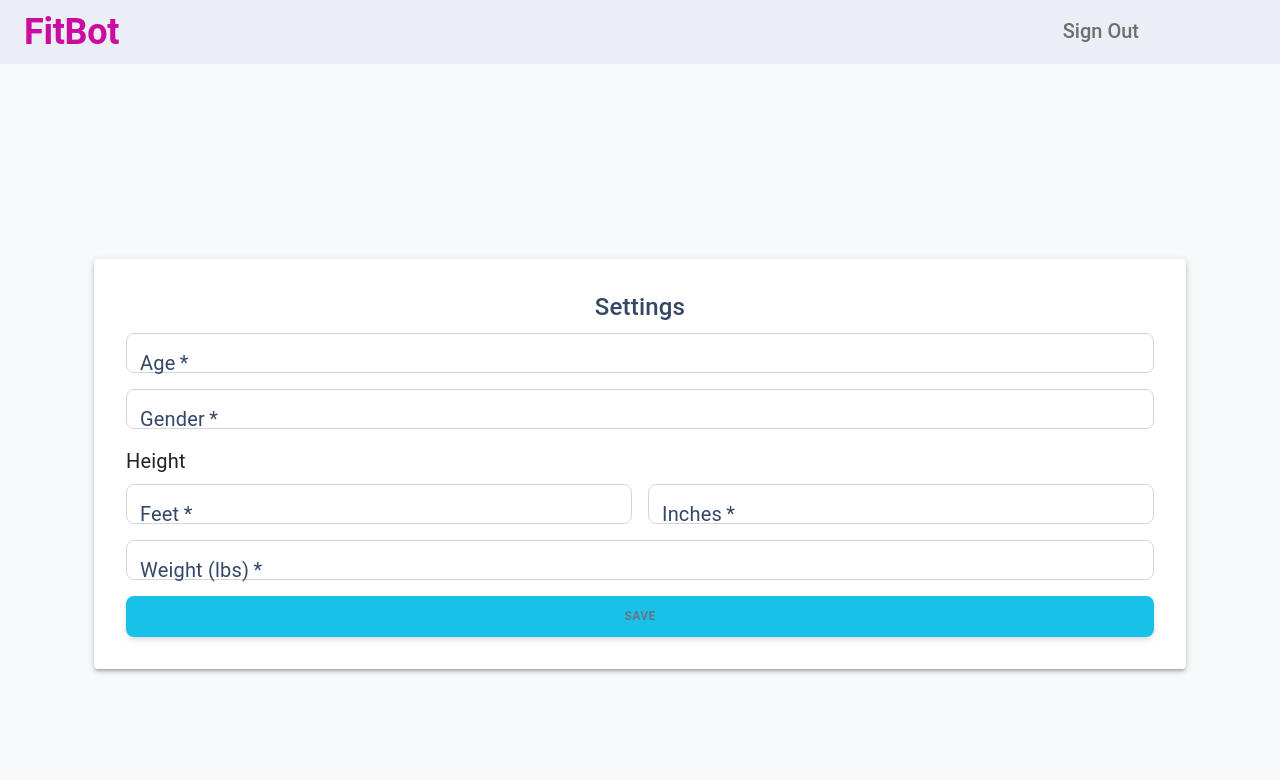
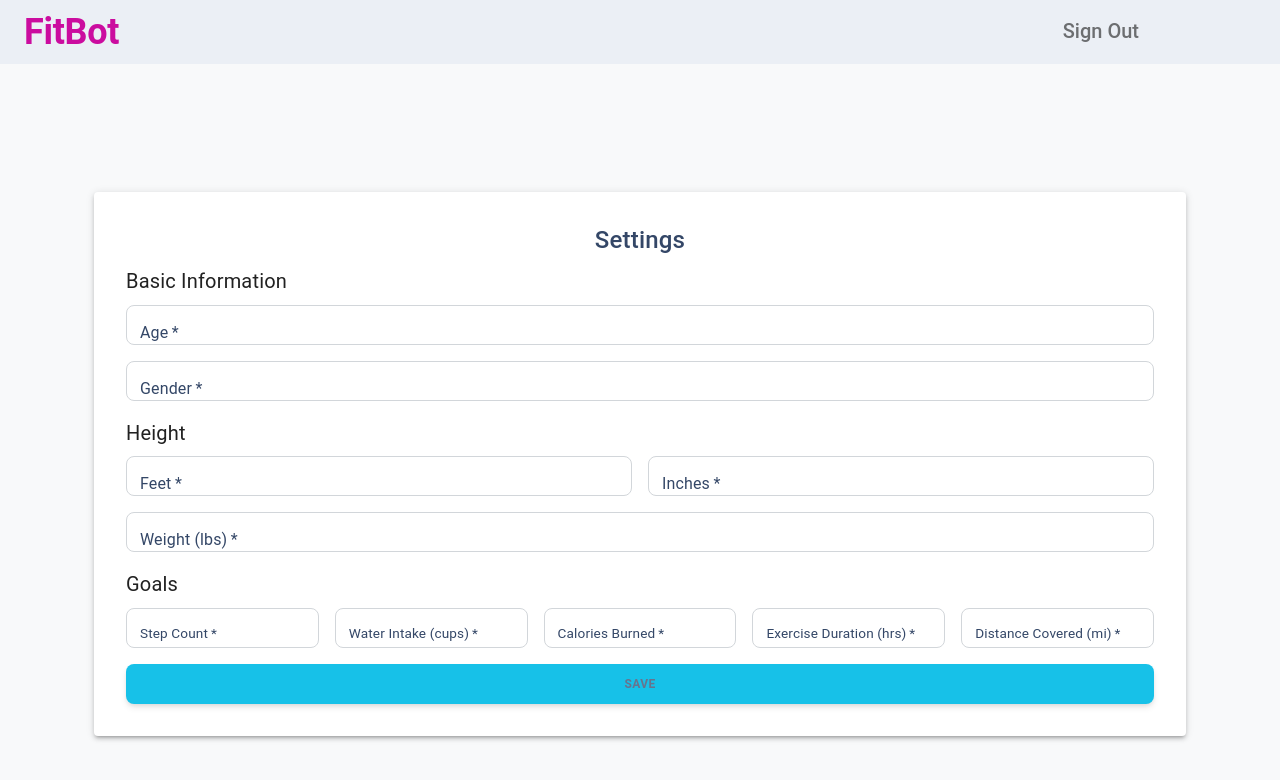
Before and after one commit to almyee/FitBot, a React (Create React App) app in the folder fitbot/frontend/: page /settings in a window 1280 px wide. Shown: the top 780 px of the page. Built offline with nearby package versions, Linux system fonts and the light colour scheme; sample sign-in values are in the browser's storage; some icons are missing; what chartjs-plugin-zoom would draw is missing.

Commit message:
added goals to settings page

```diff
--- a/fitbot/frontend/src/pages/Settings.js
+++ b/fitbot/frontend/src/pages/Settings.js
@@ -10,6 +10,11 @@ function Settings() {
   const navigate = useNavigate();
   const [heightFeet, setHeightFeet] = useState("");
   const [heightInches, setHeightInches] = useState("");
+  const [calories, setCalories] = useState("");
+  const [steps, setSteps] = useState("");
+  const [water, setWater] = useState("");
+  const [duration, setDuration] = useState("");
+  const [distance, setDistance] = useState("");
 
   useEffect(() => {
     // Check if a user is logged in, if not, redirect to sign-in page
@@ -24,6 +29,11 @@ function Settings() {
         setGender(storedData.gender);
         setHeight(storedData.height);
         setWeight(storedData.weight);
+        setSteps(storedData.steps);
+        setWater(storedData.water);
+        setCalories(storedData.calories);
+        setDuration(storedData.duration);
+        setDistance(storedData.distance);
       }
     }
   }, [navigate]);
@@ -46,6 +56,11 @@ function Settings() {
           gender,
           height,
           weight,
+          steps,
+          calories,
+          water,
+          duration,
+          distance,
         }),
       });
 
@@ -73,6 +88,9 @@ function Settings() {
         <Typography variant="h4" align="center" gutterBottom>
           Settings
         </Typography>
+        <Typography variant="subtitle1" gutterBottom>
+              Basic Information
+          </Typography>
         <Box component="form" sx={{ display: "flex", flexDirection: "column", gap: 2 }}>
           <TextField
             label="Age"
@@ -81,6 +99,13 @@ function Settings() {
             value={age}
             onChange={(e) => setAge(e.target.value)}
             required
+            sx={{ flex: 1 }}
+                  InputProps={{
+                    sx: { fontSize: "1rem" },
+                  }}
+                  InputLabelProps={{
+                    sx: { fontSize: "1rem" },
+                  }}
           />
           <TextField
             label="Gender"
@@ -89,6 +114,13 @@ function Settings() {
             value={gender}
             onChange={(e) => setGender(e.target.value)}
             required
+            sx={{ flex: 1 }}
+                  InputProps={{
+                    sx: { fontSize: "1rem" },
+                  }}
+                  InputLabelProps={{
+                    sx: { fontSize: "1rem" },
+                  }}
           />
         <Box>
             <Typography variant="subtitle1" gutterBottom>
@@ -101,7 +133,14 @@ function Settings() {
                 value={heightFeet}
                 onChange={(e) => setHeightFeet(e.target.value)}
                 required
+                // sx={{ flex: 1 }}
                 sx={{ flex: 1 }}
+                  InputProps={{
+                    sx: { fontSize: "1rem" },
+                  }}
+                  InputLabelProps={{
+                    sx: { fontSize: "1rem" },
+                  }}
                 />
                 <TextField
                 label="Inches"
@@ -109,7 +148,14 @@ function Settings() {
                 value={heightInches}
                 onChange={(e) => setHeightInches(e.target.value)}
                 required
+                // sx={{ flex: 1 }}
                 sx={{ flex: 1 }}
+                  InputProps={{
+                    sx: { fontSize: "1rem" },
+                  }}
+                  InputLabelProps={{
+                    sx: { fontSize: "1rem" },
+                  }}
                 />
             </Box>
             </Box>
@@ -120,7 +166,92 @@ function Settings() {
             value={weight}
             onChange={(e) => setWeight(e.target.value)}
             required
+            sx={{ flex: 1 }}
+                  InputProps={{
+                    sx: { fontSize: "1rem" },
+                  }}
+                  InputLabelProps={{
+                    sx: { fontSize: "1rem" },
+                  }}
           />
+          <Box>
+            <Typography variant="subtitle1" gutterBottom>
+                Goals
+            </Typography>
+            <Box sx={{ display: "flex", gap: 2 }}>
+                <TextField
+                label="Step Count"
+                variant="outlined"
+                value={steps}
+                onChange={(e) => setSteps(e.target.value)}
+                required
+                sx={{ flex: 1 }}
+                  InputProps={{
+                    sx: { fontSize: "0.85rem" },
+                  }}
+                  InputLabelProps={{
+                    sx: { fontSize: "0.85rem" },
+                  }}
+                />
+                <TextField
+                label="Water Intake (cups)"
+                variant="outlined"
+                value={water}
+                onChange={(e) => setWater(e.target.value)}
+                required
+                sx={{ flex: 1 }}
+                  InputProps={{
+                    sx: { fontSize: "0.85rem" },
+                  }}
+                  InputLabelProps={{
+                    sx: { fontSize: "0.85rem" },
+                  }}
+                />
+                <TextField
+                label="Calories Burned"
+                variant="outlined"
+                value={calories}
+                onChange={(e) => setCalories(e.target.value)}
+                required
+                sx={{ flex: 1 }}
+                  InputProps={{
+                    sx: { fontSize: "0.85rem" },
+                  }}
+                  InputLabelProps={{
+                    sx: { fontSize: "0.85rem" },
+                  }}
+                />
+                <TextField
+                label="Exercise Duration (hrs)"
+                variant="outlined"
+                value={duration}
+                onChange={(e) => setDuration(e.target.value)}
+                required
+                sx={{ flex: 1 }}
+                  InputProps={{
+                    sx: { fontSize: "0.85rem" },
+                  }}
+                  InputLabelProps={{
+                    sx: { fontSize: "0.85rem" },
+                  }}
+                />
+                <TextField
+                label="Distance Covered (mi)"
+                variant="outlined"
+                value={distance}
+                onChange={(e) => setDistance(e.target.value)}
+                required
+                sx={{ flex: 1 }}
+                  InputProps={{
+                    sx: { fontSize: "0.85rem" },
+                  }}
+                  InputLabelProps={{
+                    sx: { fontSize: "0.85rem" },
+                  }}
+                />
+
+            </Box>
+            </Box>
           <Button variant="contained" color="primary" onClick={handleSave} fullWidth>
             Save
           </Button>
```
Also changed, not shown: 1 other file (tests, documents, lock files or other folders).
